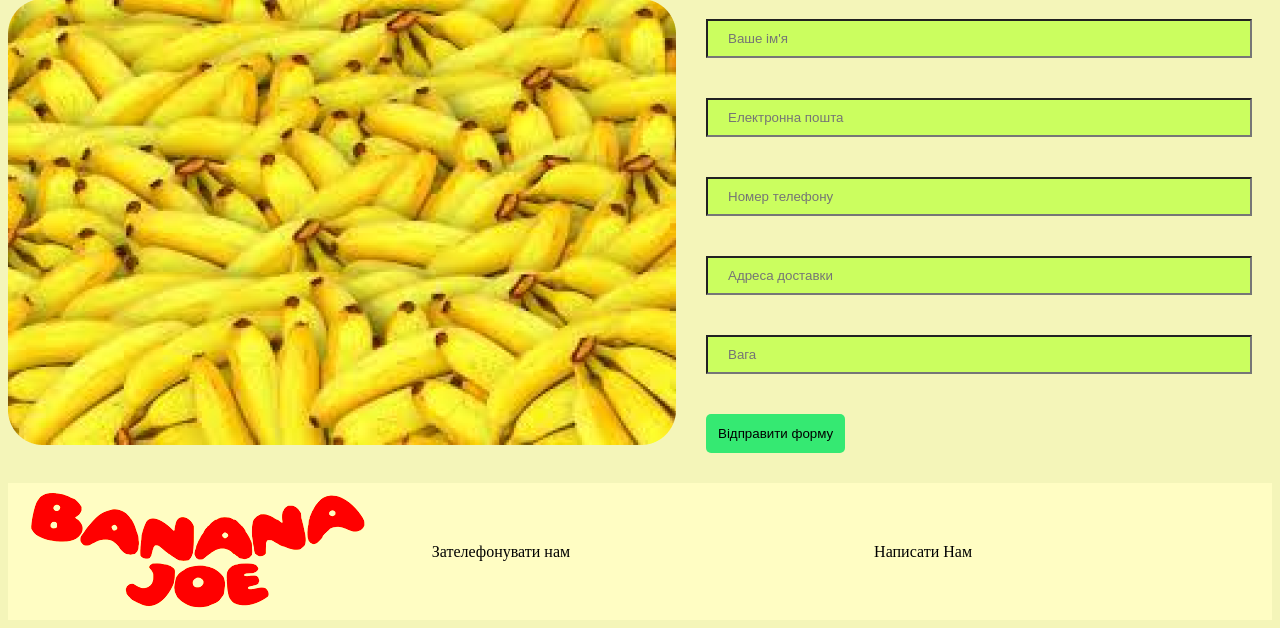
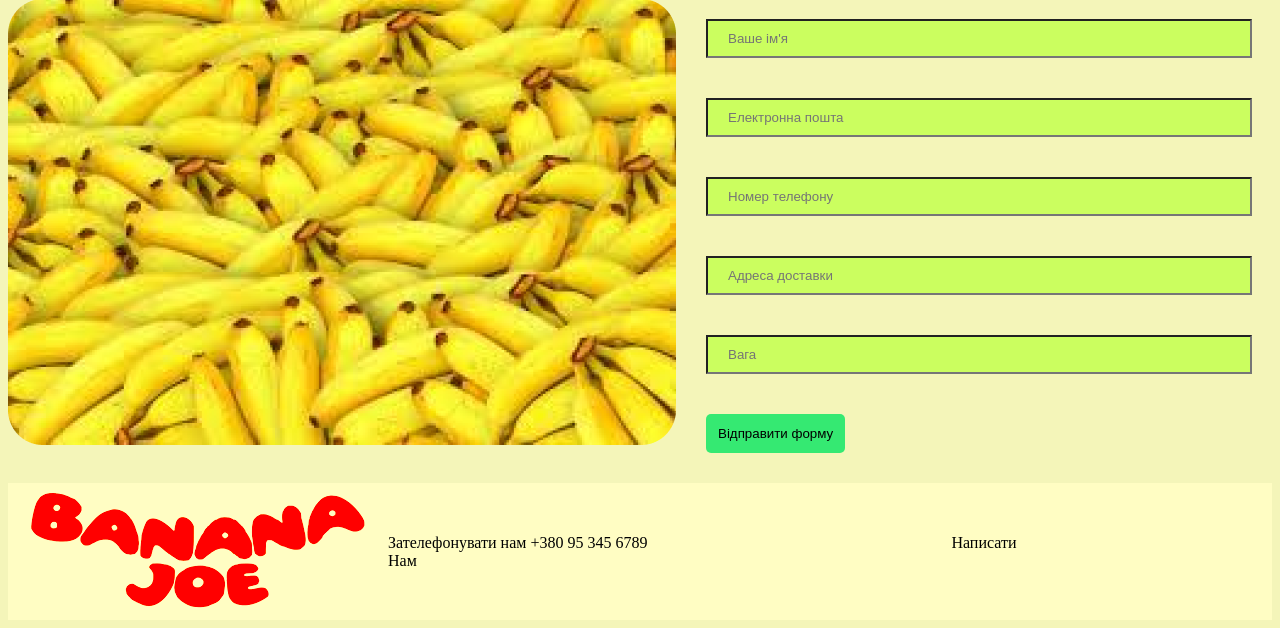
Before and after one commit to Lubomirtop228/beneni-site, a Django app: page / in a window 1280 px wide. Shown: the part 1092-1720 px from the top of the page. Run offline with Django 4.2, Linux system fonts and the light colour scheme.

Commit message:
Dodav telefon

```diff
--- a/home/templates/home/home.html
+++ b/home/templates/home/home.html
@@ -94,7 +94,7 @@
             </div>
 
             <div class="podval_nav">
-                <a href="#">Зателефонувати нам</a>
+                <a href="#">Зателефонувати нам  +380 95 345 6789</a>
                 <a href="#">Написати Нам</a>
             </div>
         </div>
```
